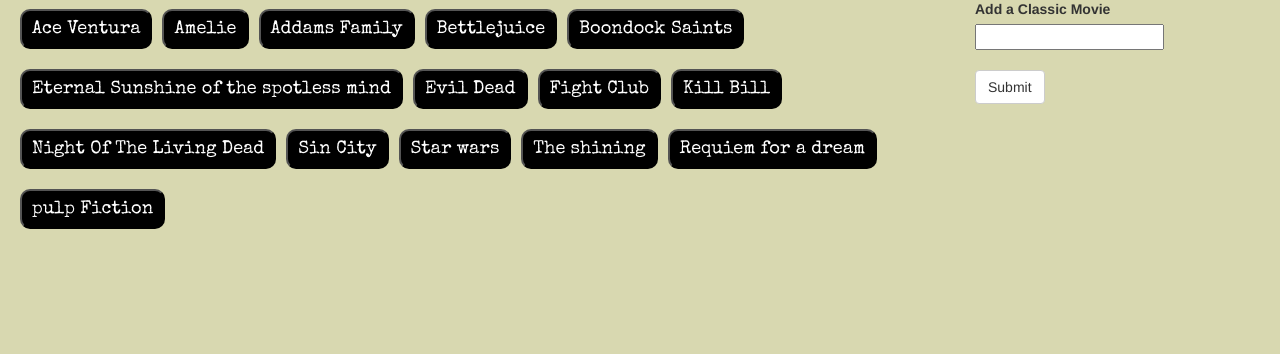
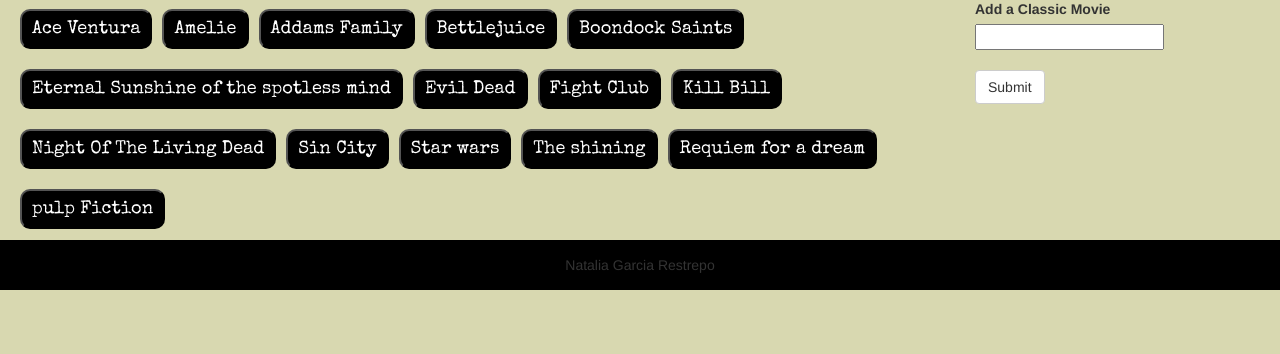
Before and after one commit to nataliagarkcia/Giftastic, a PHP site: page / in a window 1280 px wide. Shown: the part 226-580 px from the top of the page. Run offline with PHP 8.4, Linux system fonts and the light colour scheme; some web fonts are replaced.

Commit message:
changes in css

```diff
--- a/assets/css/style.css
+++ b/assets/css/style.css
@@ -29,7 +29,7 @@
 
 p{
 	font-family: 'Special Elite', cursive;
-	font-size: 1.5em;
+	font-size: 1em;
 }
 
 
@@ -37,3 +37,9 @@
 #addMovie{
 	margin-top: 20px;
 }
+
+#footer{
+	background-color: black;
+	padding:15px 0 15px 0;
+	text-align: center;
+}
--- a/assets/javascript/game.js
+++ b/assets/javascript/game.js
@@ -65,11 +65,12 @@
                      for (var i = 0; i < results.length; i++) { //will create a for loop throught the movies array//
 
                         var moviesDiv = $("<div>"); //create a new div name movies Div
+                        moviesDiv.addClass('col-md-3');
                         var p = $("<p>"); 	//will create a <p>
                         p.text(results[i].rating) //will add some text from the information retrive from the results (rating)
 
                         var moviesImage = $("<img>"); //create a new image div called moviesImage
-                        moviesImage.attr("src",results[i].images.fixed_height.url) //asign an attribute from the results and a src to be able to bring that url
+                        moviesImage.attr("src",results[i].images.fixed_height_small.url) //asign an attribute from the results and a src to be able to bring that url
 
                         moviesDiv.append(p) //add p to the movieDiv
 
--- a/index.html
+++ b/index.html
@@ -52,11 +52,17 @@
 
 	<div class="row">
 
-	<div class="col-md-2"></div>
+	<div class="col-md-1"></div>
 	<!--the movie gif's will go on this div-->
-	<div class="col-md-9" id="showGif">
+	<div class="col-md-10" id="showGif">
 
 	</div>
+	<div class="col-md-1"></div>
+
+	<div class="row">
+
+		<!--contains the buttons-->
+		<div class="col-md-12" id="footer">Natalia Garcia Restrepo</div>
 
 
 </body>
```
